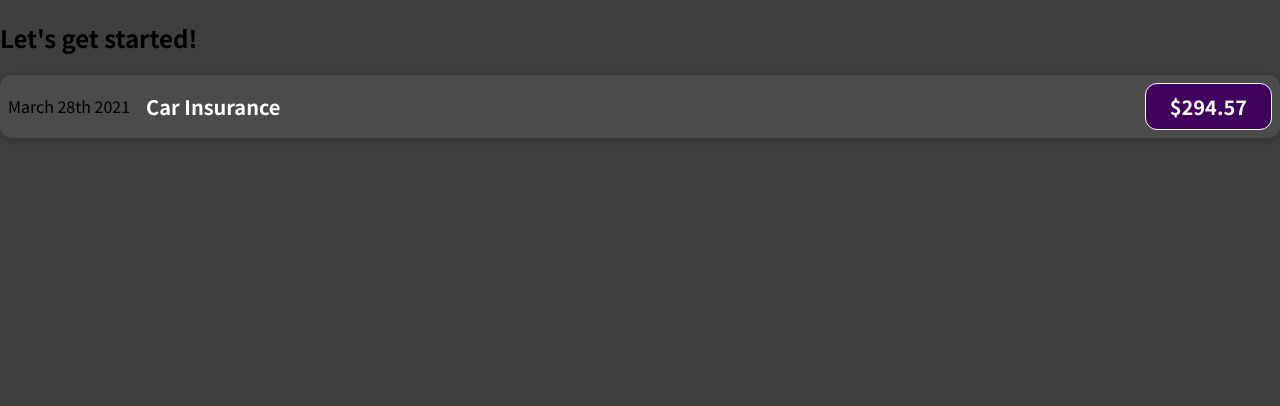
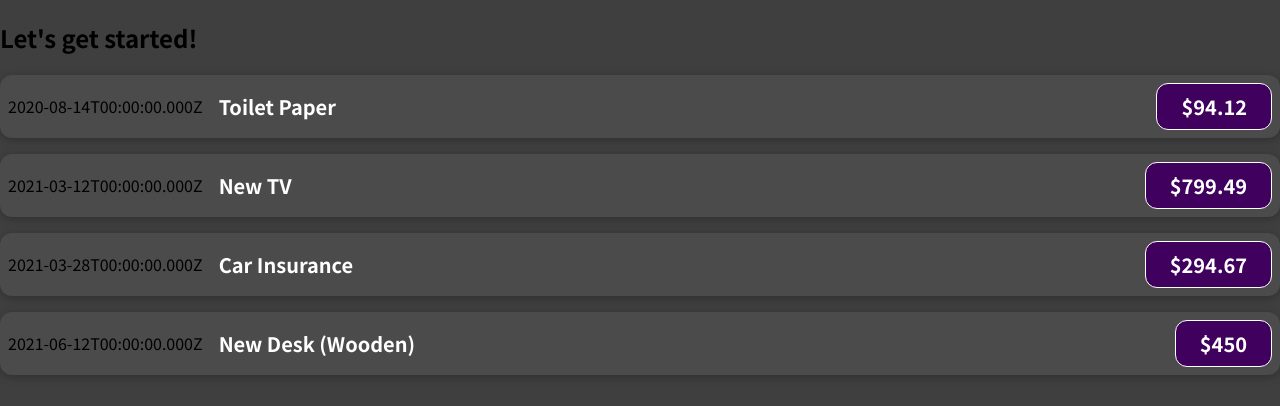
Before and after one commit to CaioFML/react-expenses-management, a JavaScript app: page / in a window 1280 px wide. Shown: the top 406 px of the page. Built offline with nearby package versions, Linux system fonts and the light colour scheme.

Commit message:
37. Passing Data via "props"

```diff
--- a/src/App.js
+++ b/src/App.js
@@ -1,10 +1,51 @@
 import ExpenseItem from './components/ExpenseItem'
 
 function App() {
+  const expenses = [
+    {
+      id: 'e1',
+      title: 'Toilet Paper',
+      amount: 94.12,
+      date: new Date(2020, 7, 14),
+    },
+    { id: 'e2', title: 'New TV', amount: 799.49, date: new Date(2021, 2, 12) },
+    {
+      id: 'e3',
+      title: 'Car Insurance',
+      amount: 294.67,
+      date: new Date(2021, 2, 28),
+    },
+    {
+      id: 'e4',
+      title: 'New Desk (Wooden)',
+      amount: 450,
+      date: new Date(2021, 5, 12),
+    },
+  ]
+
   return (
     <div>
       <h2>Let's get started!</h2>
-      <ExpenseItem />
+      <ExpenseItem
+        title={expenses[0].title}
+        amount={expenses[0].amount}
+        date={expenses[0].date}>
+      </ExpenseItem>
+      <ExpenseItem
+        title={expenses[1].title}
+        amount={expenses[1].amount}
+        date={expenses[1].date}>
+      </ExpenseItem>
+      <ExpenseItem
+        title={expenses[2].title}
+        amount={expenses[2].amount}
+        date={expenses[2].date}>
+      </ExpenseItem>
+      <ExpenseItem
+        title={expenses[3].title}
+        amount={expenses[3].amount}
+        date={expenses[3].date}>
+      </ExpenseItem>
     </div>
   );
 }
--- a/src/components/ExpenseItem.js
+++ b/src/components/ExpenseItem.js
@@ -1,12 +1,12 @@
 import "./ExpenseItem.css"
 
-function ExpenseItem() {
+function ExpenseItem(props) {
 	return(
 		<div className="expense-item">
-			<div>March 28th 2021</div>
+			<div>{props.date.toISOString()}</div>
 			<div className="expense-item__description">
-				<h2>Car Insurance</h2>
-				<div className="expense-item__price">$294.57</div>
+				<h2>{props.title}</h2>
+				<div className="expense-item__price">${props.amount}</div>
 			</div>
 		</div>
 	)
```
